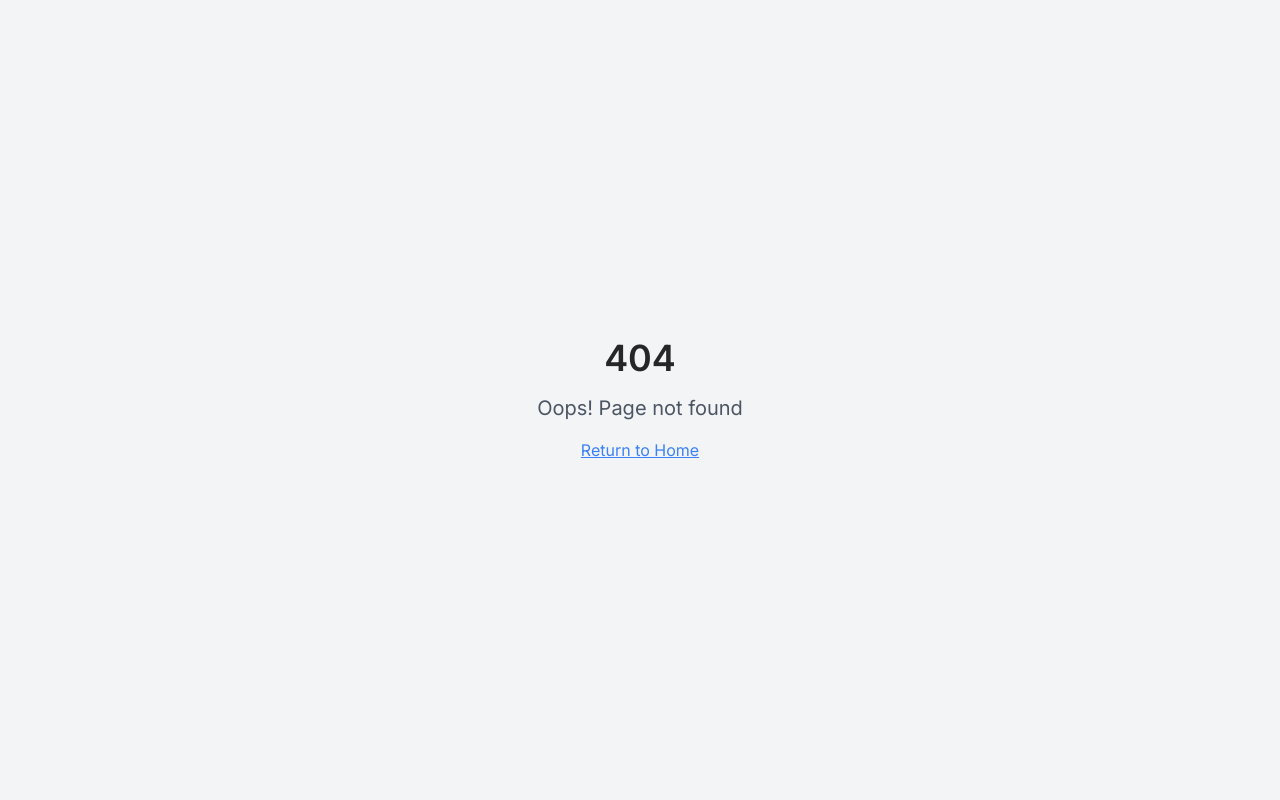
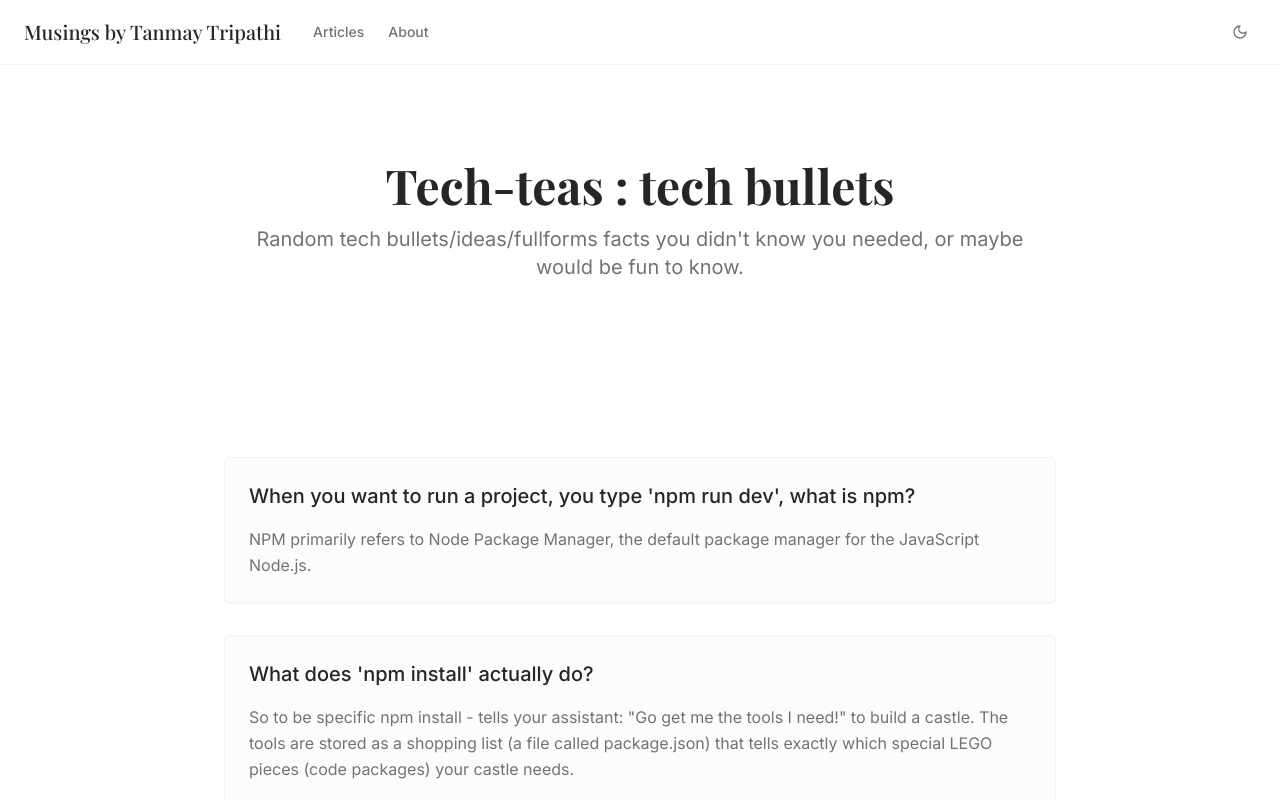
Before and after one commit to rhyode/musings-web, a React (Vite) app: page /articles/tech-teas in a window 1280 px wide. Before the commit this address had no page. Shown: the top 800 px of the page. Built offline with nearby package versions, Linux system fonts and the light colour scheme.

Commit message:
techteas

```diff
--- a/src/App.tsx
+++ b/src/App.tsx
@@ -7,6 +7,7 @@ import Index from "./pages/Index";
 import CreatineGuide from "./pages/CreatineGuide";
 import NotFound from "./pages/NotFound";
 import UPIworks from "./pages/UPIworks";
+import Techteas from "./pages/Techteas";
 
 const queryClient = new QueryClient();
 
@@ -20,6 +21,7 @@ const App = () => (
           <Route path="/" element={<Index />} />
           <Route path="/articles/creatine-guide" element={<CreatineGuide />} />
           <Route path="/articles/UPIworks" element={<UPIworks />} />
+          <Route path="/articles/tech-teas" element={<Techteas />} />
           {/* ADD ALL CUSTOM ROUTES ABOVE THE CATCH-ALL "*" ROUTE */}
           <Route path="*" element={<NotFound />} />
         </Routes>
--- a/src/pages/Index.tsx
+++ b/src/pages/Index.tsx
@@ -19,6 +19,14 @@ const articles = [
     readTime: "5 min read",
     category: "Health & Fitness",
     link: "/articles/Creatine-Guide"
+  },
+  {
+    title: "Tech-teas : tech bullets",
+    excerpt: "This article consists of random tech bullets/ideas/fullforms facts you didn't know you needed, or maybe would be fun to know.",
+    date: "Periodically Updated",
+    readTime: "fun read",
+    category: "Technology",
+    link: "/articles/Tech-teas"
   }
 
 ];
--- /dev/null
+++ b/src/pages/Techteas.tsx
@@ -0,0 +1,57 @@
+import { Header } from "@/components/Header";
+
+const Techteas = () => {
+  // Easy to update: Just add new items to this array
+  const techFacts = [
+    {
+      question: "When you want to run a project, you type 'npm run dev', what is npm?",
+      answer: "NPM primarily refers to Node Package Manager, the default package manager for the JavaScript Node.js."
+    },
+    {
+      question: "What does 'npm install' actually do?",
+      answer: "So to be specific npm install - tells your assistant: \"Go get me the tools I need!\" to build a castle. The tools are stored as a shopping list (a file called package.json) that tells exactly which special LEGO pieces (code packages) your castle needs."
+    },
+    {
+      question: "What's the STAR method?",
+      answer: "STAR (Situation, Task, Action, Result) Method is the most viable way to answer any type of behavioural questions at any stage in your career."
+    }
+  ];
+
+  return (
+    <div className="min-h-screen bg-background">
+      <Header />
+
+      {/* Hero Section */}
+      <section className="text-center py-16 md:py-24 px-6 bg-gradient-subtle">
+        <div className="container mx-auto">
+          <h1 className="text-4xl md:text-5xl font-serif font-bold text-text-primary mb-4">
+            Tech-teas : tech bullets
+          </h1>
+          <p className="text-lg md:text-xl text-text-secondary max-w-3xl mx-auto">
+            Random tech bullets/ideas/fullforms facts you didn't know you needed, or maybe would be fun to know.
+          </p>
+        </div>
+      </section>
+
+      {/* Tech Facts Section */}
+      <article className="py-16 md:py-20 px-6">
+        <div className="container mx-auto max-w-4xl">
+          <div className="space-y-8">
+            {techFacts.map((fact, index) => (
+              <div key={index} className="bg-card p-6 rounded-lg shadow-sm border border-border hover:shadow-elevated transition-shadow">
+                <h3 className="text-xl font-medium text-text-primary mb-4">
+                  {fact.question}
+                </h3>
+                <p className="text-text-secondary leading-relaxed">
+                  {fact.answer}
+                </p>
+              </div>
+            ))}
+          </div>
+        </div>
+      </article>
+    </div>
+  );
+};
+
+export default Techteas;
```
